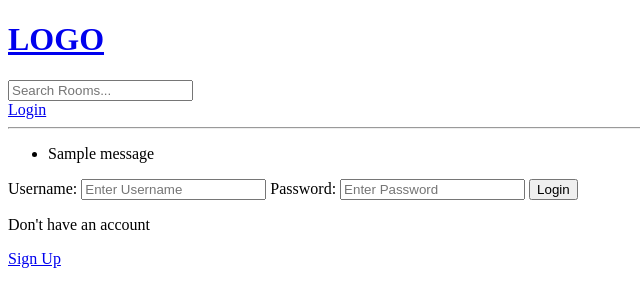
After one commit to bobfaith/django_first_project, a Django app: page /login/ in a window 1280 px wide. The commit adds this page. Shown: the top 307 px of the page, without its empty margins (0-640 px from the left). Run offline with Django 3.2, Linux system fonts and the light colour scheme; one stand-in notice (Sample message) is shown.

Commit message:
code login logout & registration

```diff
--- a/base/templates/base/home.html
+++ b/base/templates/base/home.html
@@ -32,8 +32,11 @@
         <div>
             {% for room in rooms %}
             <div>
+                {% if request.user == room.host %}
                 <a href="{% url 'update-room' room.id %}">Edit</a>
                 <a href="{% url 'delete-room' room.id %}">Delete</a>
+                {% endif %}
+
                 <span>@{{room.host.username}}</span>
                 <h5>{{room.id}} -- <a href="{% url 'room' room.id %}">{{room.name}}</h5></a>
                 <small>{{room.topic.name}}</small>
--- /dev/null
+++ b/base/templates/base/login_register.html
@@ -0,0 +1,43 @@
+{% extends 'main.html' %}
+
+{% block content %}
+
+{% if page == 'login' %}
+
+<div>
+    <form method="POST" action="">
+    {% csrf_token %}
+
+    <label>Username:</label>
+    <input type="text" name="username" class="form-control" placeholder="Enter Username">
+
+    <label>Password:</label>
+    <input type="password" name="password" class="form-control" placeholder="Enter Password">
+
+    <input type="submit" value="Login" />
+
+    </form>
+
+    <p>Don't have an account</p>
+    <a href="{% url 'register' %}">Sign Up</a>
+
+</div>
+
+{% else %}
+
+<div>
+    <form method="POST" action="">
+    {% csrf_token %}
+
+    <!-- as_p wraps the paragraph tag of html -->
+    {{form.as_p}}
+    <input type="submit" value="Register" />
+
+    </form>
+    <p>Already have an account</p>
+    <a href="{% url 'login' %}">Sign In</a>
+
+</div>
+{% endif %}
+
+{% endblock content %}
--- a/base/urls.py
+++ b/base/urls.py
@@ -3,6 +3,10 @@ from . import views
 
 
 urlpatterns = [
+    path('login/', views.loginPage, name='login'),
+    path('logout/', views.logoutUser, name='logout'),
+    path('register/', views.registerPage, name='register'),
+
     path('', views.home, name="home"),
     path('room/<str:pk>/', views.room, name="room"),
     path('create-room/', views.createRoom, name="create-room"),
--- a/base/views.py
+++ b/base/views.py
@@ -1,7 +1,14 @@
 from django.shortcuts import render, redirect
+from django.http import HttpResponse
+from django.contrib import messages
+from django.contrib.auth.decorators import login_required
 from django.db.models import Q
+from django.contrib.auth.models import User
+from django.contrib.auth import authenticate, login, logout
+from django.contrib.auth.forms import UserCreationForm
 from .models import Room, Topic
 from .forms import RoomForm
+
 
 # Create your views here.
 
@@ -10,6 +17,52 @@ from .forms import RoomForm
 #     {'id': 2, 'name': 'Design with me.'},
 #     {'id': 3, 'name': 'Frontend developers.'}
 # ]
+
+def loginPage(request):
+    page = 'login'
+
+    if request.user.is_authenticated:
+        return redirect('home')
+
+    if request.method == 'POST':
+        username = request.POST.get('username').lower()
+        password = request.POST.get('password')
+
+        try:
+            user = User.objects.get(username=username)
+        except:
+            messages.error(request, 'User does not exist.')
+
+        user = authenticate(request, username=username, password=password)
+
+        if user is not None:
+            login(request, user)
+            return redirect('home')
+        else:
+            messages.error(request, 'Username OR password does not exist')
+
+    context = {'page':page}
+    return render(request, 'base/login_register.html', context)
+
+def logoutUser(request):
+    logout(request)
+    return redirect('home')
+
+def registerPage(request):
+    form = UserCreationForm()
+
+    if request.method == 'POST':
+        form = UserCreationForm(request.POST)
+        if form.is_valid():
+            user = form.save(commit=False)
+            user.username = user.username.lower()
+            user.save()
+            login(request, user)
+            return redirect('home')
+        else:
+            messages.error(request, 'An error occurred during registration')
+
+    return render(request, 'base/login_register.html', {'form':form})
 
 def home(request):
     q = request.GET.get('q') if request.GET.get('q') !=None else ''
@@ -36,6 +89,7 @@ def room(request, pk):
     context = {'room': room}
     return render(request, 'base/room.html', context)
 
+@login_required(login_url='login')
 def createRoom(request):
     form = RoomForm()
 
@@ -48,9 +102,13 @@ def createRoom(request):
     context = {'form': form}
     return render(request, 'base/room_form.html', context)
 
+@login_required(login_url='login')
 def updateRoom(request, pk):
     room = Room.objects.get(id=pk)
     form = RoomForm(instance=room)
+
+    if request.user != room.host:
+        return HttpResponse('Unathorized User!')
 
     if request.method == 'POST':
         form = RoomForm(request.POST, instance=room)
@@ -61,8 +119,13 @@ def updateRoom(request, pk):
     context = {'form': form}
     return render(request, 'base/room_form.html', context)
 
+@login_required(login_url='login')
 def deleteRoom(request, pk):
     room = Room.objects.get(id=pk)
+
+    if request.user != room.host:
+        return HttpResponse('Unathorized User!')
+
     if request.method == 'POST':
         room.delete()
         return redirect('home')
--- a/templates/main.html
+++ b/templates/main.html
@@ -1,16 +1,27 @@
 <!DOCTYPE html>
 <html lang="en">
+
 <head>
     <meta charset="UTF-8">
     <meta http-equiv="X-UA-Compatible" content="IE=edge">
     <meta name="viewport" content="width=device-width, initial-scale=1.0">
     <title>StudyBud</title>
 </head>
+
 <body>
     {% include 'navbar.html' %}
+
+    {% if messages %}
+    <ul class="messages">
+        {% for message in messages %}
+        <li>{{ message }}</li>
+            {% endfor %}
+    </ul>
+    {% endif %}
 
     {% block content %}
 
     {% endblock %}
 </body>
+
 </html>
--- a/templates/navbar.html
+++ b/templates/navbar.html
@@ -1,12 +1,4 @@
-<!DOCTYPE html>
-<html lang="en">
-<head>
-    <meta charset="UTF-8">
-    <meta http-equiv="X-UA-Compatible" content="IE=edge">
-    <meta name="viewport" content="width=device-width, initial-scale=1.0">
-    <title>Document</title>
-</head>
-<body>
+
     <a href="/">
         <h1>LOGO</h1>
     </a>
@@ -16,6 +8,13 @@
 
     </form>
 
+    {% if request.user.is_authenticated %}
+    <p>Hello {{ request.user}}, Welcome to StudyBud !</p>
+    <a href="{% url 'logout' %}">Logout</a>
+
+    {% else %}
+    <a href="{% url 'login' %}">Login</a>
+
+    {% endif %}
+
     <hr>
-</body>
-</html>
```
Also changed, not shown: db.sqlite3.
